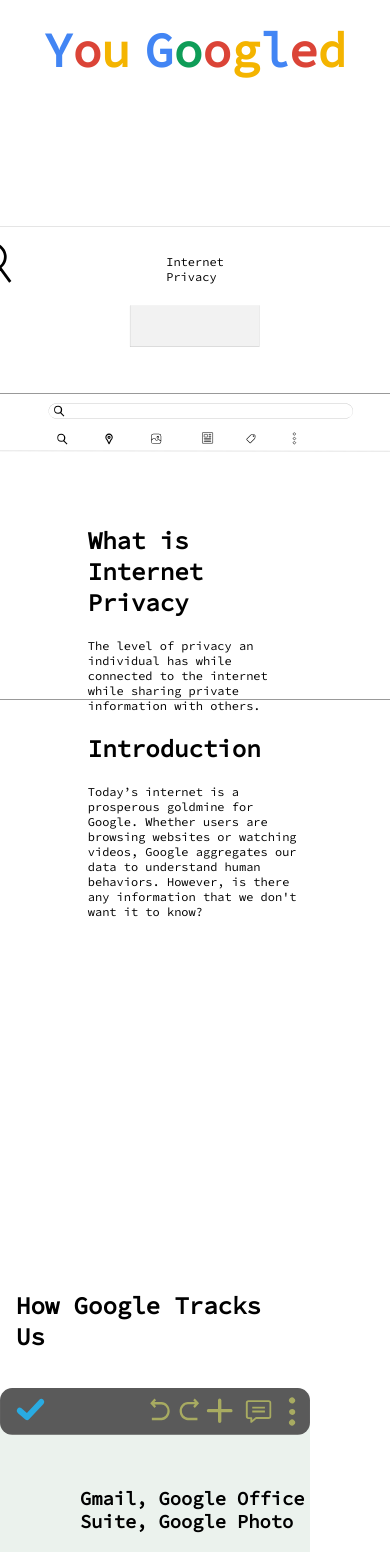
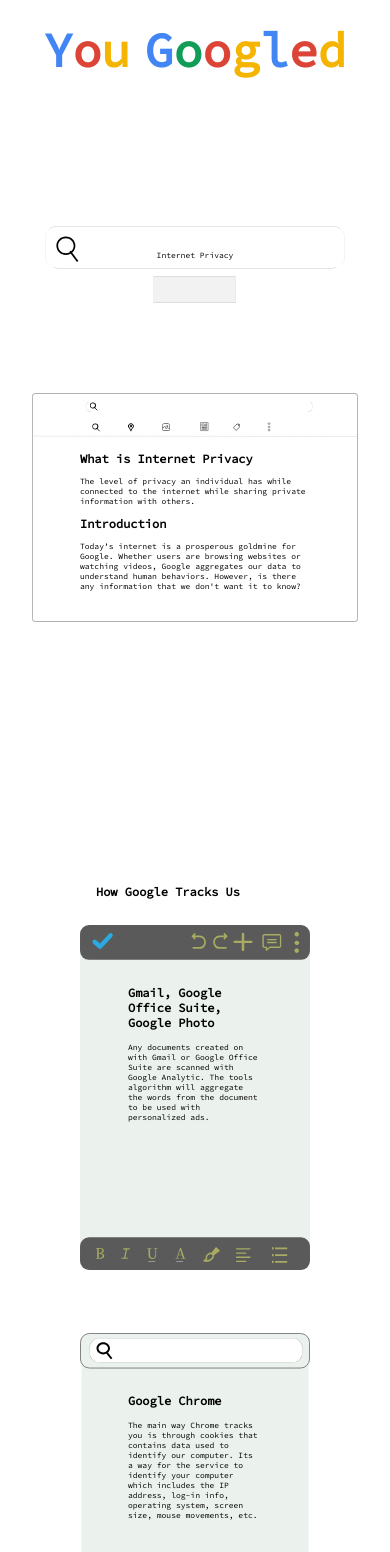
Before and after one commit to Greashun/YouGoogled, a Next.js app: page / in a window 390 px wide. Shown: the top 1552 px of the page. Built offline with nearby package versions, Linux system fonts and the light colour scheme.

Commit message:
fix media query 375 - 600

```diff
--- a/styles/Home.module.css
+++ b/styles/Home.module.css
@@ -294,11 +294,54 @@
   .searchBarTitle {
   }
   .searchResultText {
-    width: 55%;
-    padding: 7rem;
+    width: 59%;
+    padding: 3rem;
     margin-bottom: 25vh;
-    background-image: url("/img/search-result.svg");
+    background-image: url(/img/search-result.svg);
     background-size: contain;
     background-repeat: no-repeat;
   }
+
+  .searchBarSection {
+    background-image: url(/img/searchbar.svg);
+    background-size: contain;
+    background-repeat: no-repeat;
+    height: 16vh;
+    padding: 1rem 7rem;
+  }
+
+  .mainSection {
+    width: 59%;
+  }
+
+  .docSection,
+  .browserSection,
+  .mapSection {
+    background-size: contain;
+    background-repeat: no-repeat;
+    height: 40vh;
+    padding: 2rem;
+    margin-bottom: 1.5vw;
+  }
+
+  .slideSection {
+    background-image: url(/img/slide.svg);
+    background-size: contain;
+    background-repeat: no-repeat;
+    height: 56vh;
+    padding: 4rem;
+    width: 59%;
+  }
+
+  .videoSection {
+    background-image: url(/img/video.svg);
+    background-size: contain;
+    background-repeat: no-repeat;
+    background-position: 50%;
+    height: 140px;
+    padding: 9rem;
+    margin-bottom: 14vh;
+    padding-top: 13rem;
+    width: 59%;
+  }
 }
--- a/styles/globals.css
+++ b/styles/globals.css
@@ -41,6 +41,15 @@
 }
 @media (min-width: 375px) and (max-width: 600px) {
   p {
+    font-size: 8px;
+  }
+  h2,
+  h2,
+  h3 {
     font-size: 12px;
   }
+  ul,
+  li {
+    font-size: 8px;
+  }
 }
```
